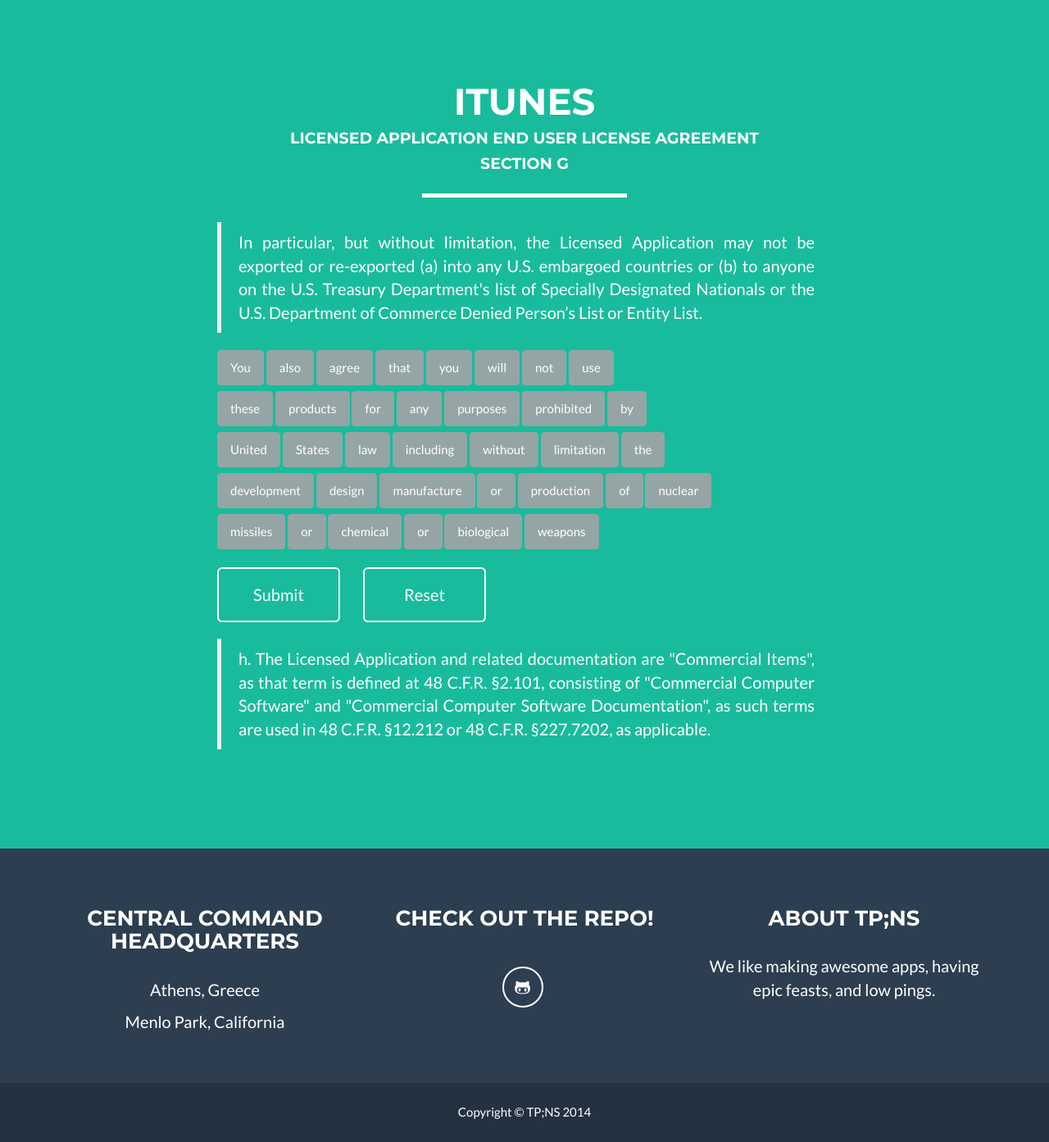
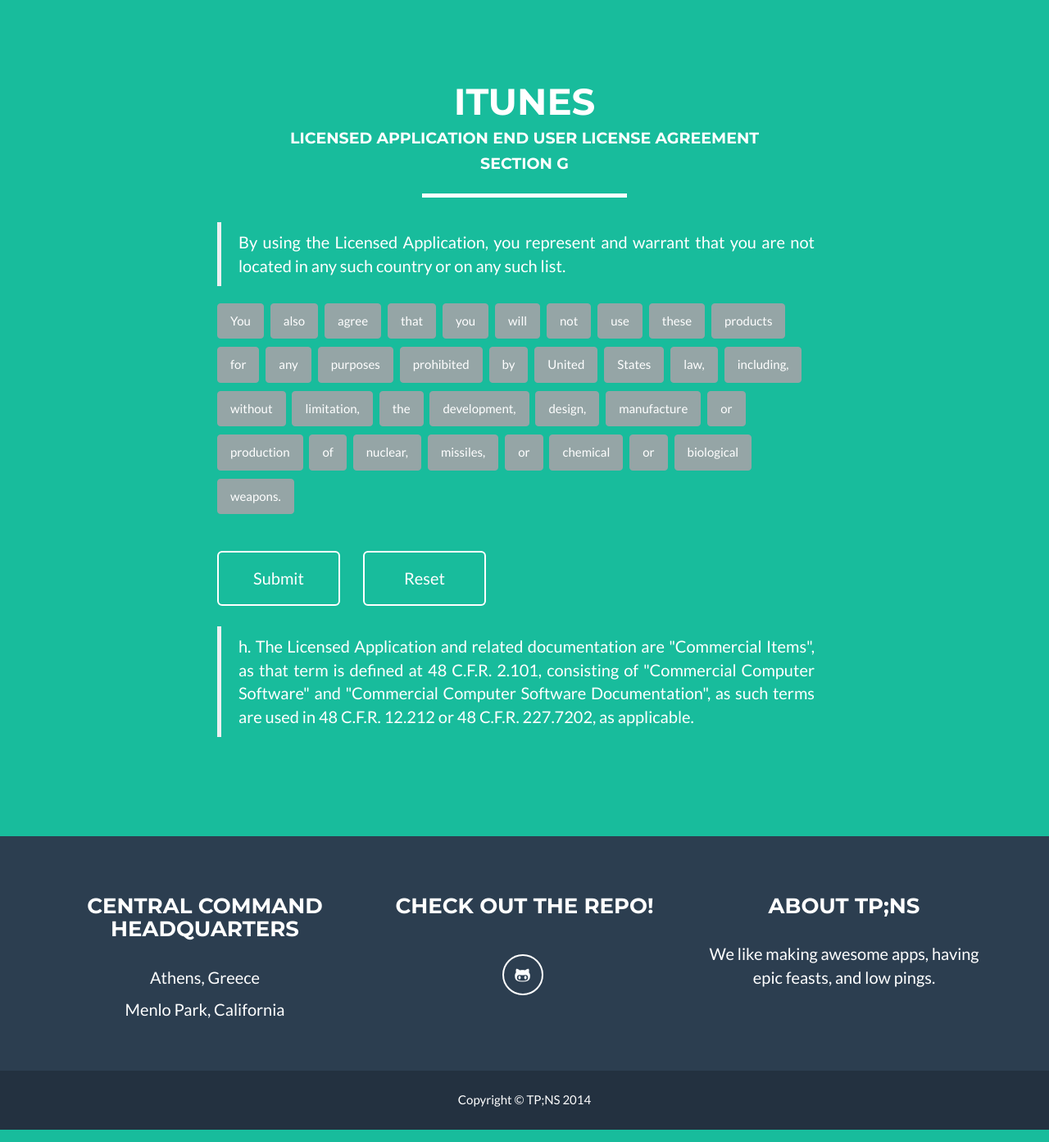
Before and after one commit to NoahLE/EULAThingy, a Django app: page /dashboard/app/ in a window 1280 px wide. Shown: the part 640-2033 px from the top of the page at 82% size. Run offline with Django 3.2, Linux system fonts and the light colour scheme; parts of the project's set-up code (start-up, migrations or seed data) failed here and were passed over; some libraries are stand-ins or nearby versions.

Commit message:
app page almost modular

```diff
--- a/eulathingy/dashboard/views.py
+++ b/eulathingy/dashboard/views.py
@@ -1,14 +1,23 @@
-from django.shortcuts import render
+from django.shortcuts import render, render_to_response
 from django.template import RequestContext
 
-
-# Create your views here.
 def index(request):
-    context = RequestContext(request)
     return render(request, 'dashboard/index.html')
 
 def contact(request):
     return render(request, 'dashboard/contact.html')
 
 def app(request):
-    return render(request, 'dashboard/app.html')
+    context = RequestContext(request)
+
+    primary_string = 'You also agree that you will not use these products for any purposes prohibited by United States law, including, without limitation, the development, design, manufacture or production of nuclear, missiles, or chemical or biological weapons.'
+    context_string1 = 'By using the Licensed Application, you represent and warrant that you are not located in any such country or on any such list.'
+    context_string2 = 'h. The Licensed Application and related documentation are "Commercial Items", as that term is defined at 48 C.F.R. 2.101, consisting of "Commercial Computer Software" and "Commercial Computer Software Documentation", as such terms are used in 48 C.F.R. 12.212 or 48 C.F.R. 227.7202, as applicable.'
+
+    context_dict = {}
+    context_dict['button_strings'] = primary_string
+    context_dict['context_string1'] = context_string1
+    context_dict['context_string2'] = context_string2
+
+
+    return render_to_response('dashboard/app.html', context_dict, context)
--- a/eulathingy/static/css/freelancer.css
+++ b/eulathingy/static/css/freelancer.css
@@ -450,10 +450,6 @@ footer .footer-below {
     display:block;
 }
 
-.word-buttons {
-
-}
-
 .div-holder-custom {
     height: 50px;
 }
@@ -470,3 +466,12 @@ footer .footer-below {
 .upload-fix {
     margin-top: 100px;
 }
+
+.string-submit {
+    margin-bottom: 25px;
+}
+
+.word-button {
+    margin-bottom: 10px;
+    margin-right: 5px;
+}
--- a/eulathingy/templates/dashboard/app.html
+++ b/eulathingy/templates/dashboard/app.html
@@ -40,15 +40,20 @@
             </div>
             <div class="row">
                 <div class="col-lg-8 col-lg-offset-2">
-                    <div class="bs-component"><blockquote><p class="text-justify">In particular, but without limitation, the Licensed Application may not be exported or re-exported (a) into any U.S. embargoed countries or (b) to anyone on the U.S. Treasury Department's list of Specially Designated Nationals or the U.S. Department of Commerce Denied Person’s List or Entity List.</p></blockquote></div>
+                    <div class="bs-component"><blockquote><p class="text-justify">{{ context_string1 }}</p></blockquote></div>
 
                 <div class="add-space">
-                    {% include 'dashboard/base_components/word-group.html' %}
+                    {% for bstring in button_strings.split %}
+                        <a class="btn btn-default word-button">{{ bstring }}</a>
+                    {% endfor %}
+{#                    {% include 'dashboard/base_components/word-group.html' %}#}
+                </div>
+                <div class="string-submit">
                     <a class="btn btn-lg btn-outline app-btn">Submit</a>
                     <a class="btn btn-lg btn-outline app-btn">Reset</a>
                 </div>
 
-                <div class="bs-component"><blockquote><p class="text-justify">h. The Licensed Application and related documentation are "Commercial Items", as that term is defined at 48 C.F.R. §2.101, consisting of "Commercial Computer Software" and "Commercial Computer Software Documentation", as such terms are used in 48 C.F.R. §12.212 or 48 C.F.R. §227.7202, as applicable.</p></blockquote></div>
+                <div class="bs-component"><blockquote><p class="text-justify">{{ context_string2 }}</p></blockquote></div>
                 </div>
             </div>
         </div>
```
